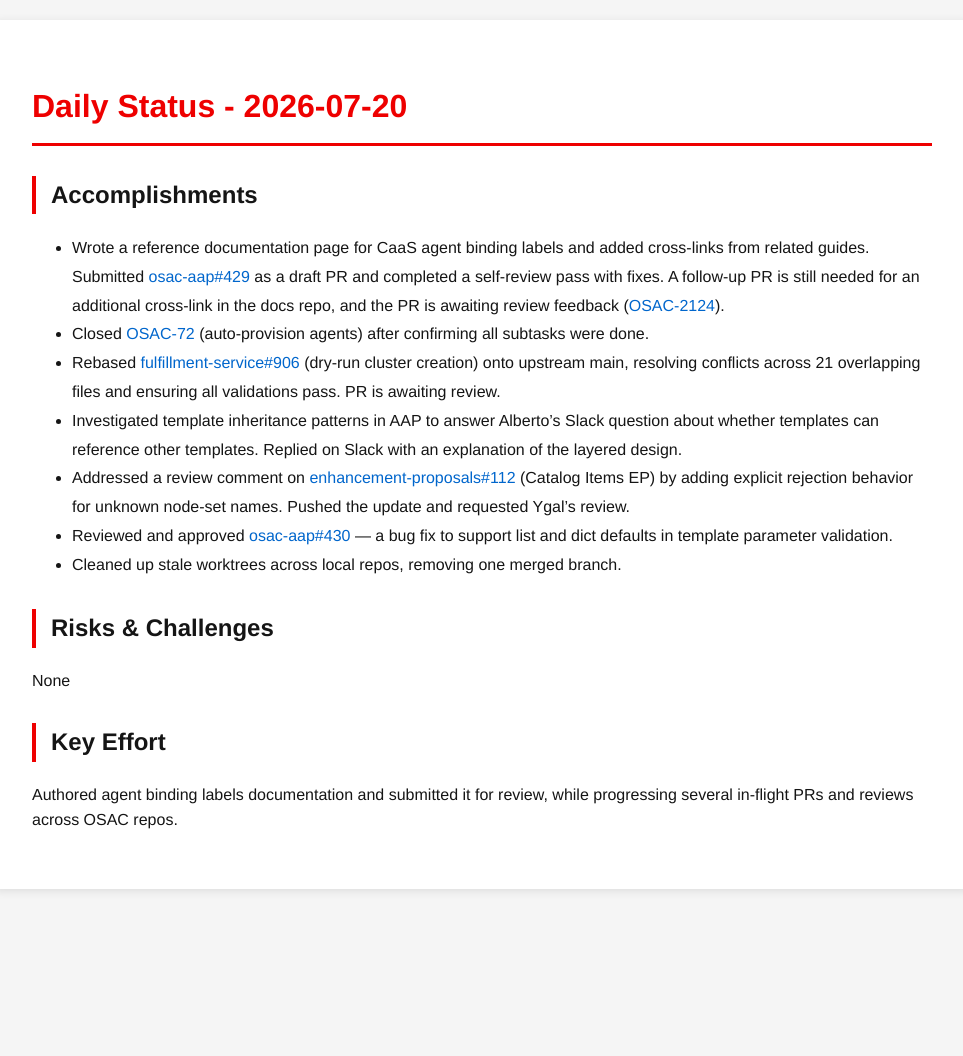
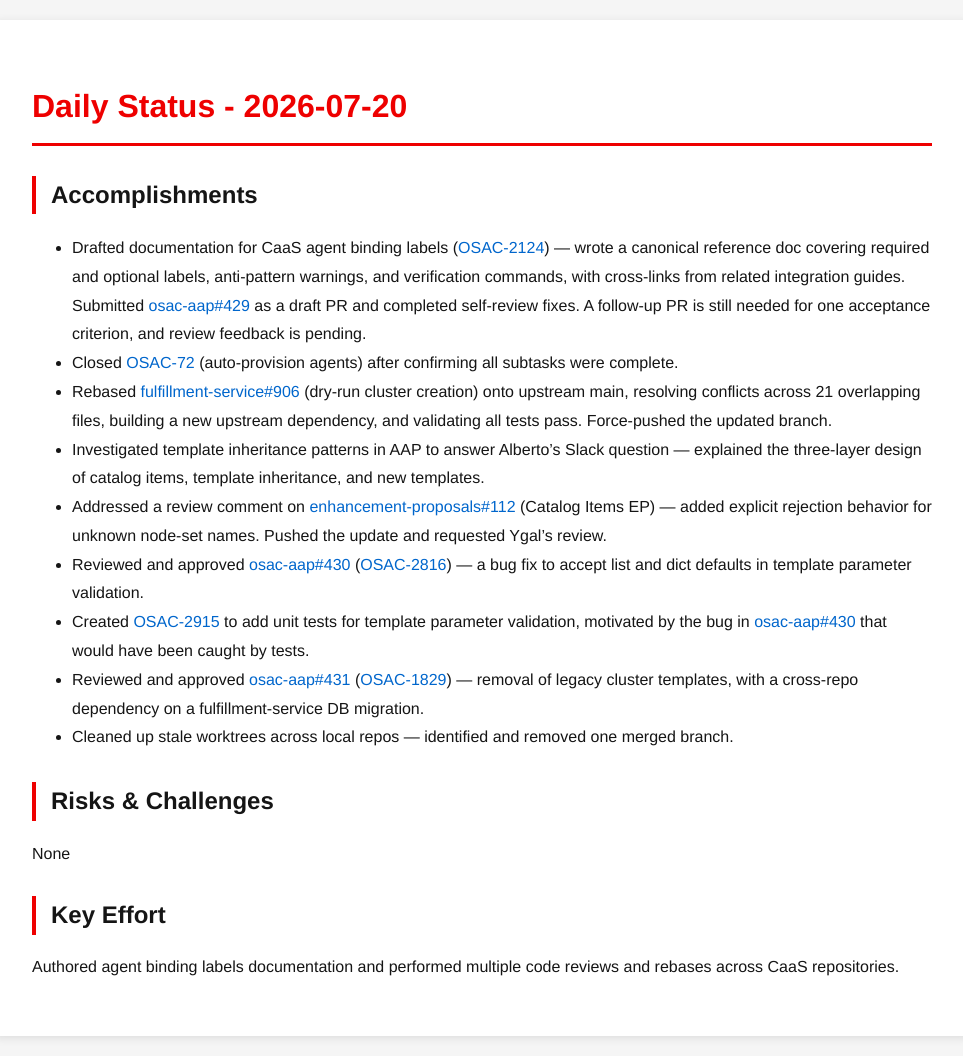
Before and after one commit to tzvatot/daily-status, a Jekyll site: the page built from 2026-07-20.md, in a window 1280 px wide. Shown: the whole page, without its empty margins (158-1121 px from the left). Built offline with Jekyll 4.4.1, drawn with Linux system fonts in a browser that asks for light colours; before the commit the page ends 909 px from its top, so only the background shows below that.

Commit message:
Daily status update - 2026-07-20

```diff
--- a/2026-07-20.md
+++ b/2026-07-20.md
@@ -7,16 +7,18 @@
 # Daily Status - 2026-07-20
 
 ## Accomplishments
-- Wrote a reference documentation page for CaaS agent binding labels and added cross-links from related guides. Submitted [osac-aap#429](https://github.com/osac-project/osac-aap/pull/429) as a draft PR and completed a self-review pass with fixes. A follow-up PR is still needed for an additional cross-link in the docs repo, and the PR is awaiting review feedback ([OSAC-2124](https://redhat.atlassian.net/browse/OSAC-2124)).
-- Closed [OSAC-72](https://redhat.atlassian.net/browse/OSAC-72) (auto-provision agents) after confirming all subtasks were done.
-- Rebased [fulfillment-service#906](https://github.com/osac-project/fulfillment-service/pull/906) (dry-run cluster creation) onto upstream main, resolving conflicts across 21 overlapping files and ensuring all validations pass. PR is awaiting review.
-- Investigated template inheritance patterns in AAP to answer Alberto's Slack question about whether templates can reference other templates. Replied on Slack with an explanation of the layered design.
-- Addressed a review comment on [enhancement-proposals#112](https://github.com/osac-project/enhancement-proposals/pull/112) (Catalog Items EP) by adding explicit rejection behavior for unknown node-set names. Pushed the update and requested Ygal's review.
-- Reviewed and approved [osac-aap#430](https://github.com/osac-project/osac-aap/pull/430) — a bug fix to support list and dict defaults in template parameter validation.
-- Cleaned up stale worktrees across local repos, removing one merged branch.
+- Drafted documentation for CaaS agent binding labels ([OSAC-2124](https://redhat.atlassian.net/browse/OSAC-2124)) — wrote a canonical reference doc covering required and optional labels, anti-pattern warnings, and verification commands, with cross-links from related integration guides. Submitted [osac-aap#429](https://github.com/osac-project/osac-aap/pull/429) as a draft PR and completed self-review fixes. A follow-up PR is still needed for one acceptance criterion, and review feedback is pending.
+- Closed [OSAC-72](https://redhat.atlassian.net/browse/OSAC-72) (auto-provision agents) after confirming all subtasks were complete.
+- Rebased [fulfillment-service#906](https://github.com/osac-project/fulfillment-service/pull/906) (dry-run cluster creation) onto upstream main, resolving conflicts across 21 overlapping files, building a new upstream dependency, and validating all tests pass. Force-pushed the updated branch.
+- Investigated template inheritance patterns in AAP to answer Alberto's Slack question — explained the three-layer design of catalog items, template inheritance, and new templates.
+- Addressed a review comment on [enhancement-proposals#112](https://github.com/osac-project/enhancement-proposals/pull/112) (Catalog Items EP) — added explicit rejection behavior for unknown node-set names. Pushed the update and requested Ygal's review.
+- Reviewed and approved [osac-aap#430](https://github.com/osac-project/osac-aap/pull/430) ([OSAC-2816](https://redhat.atlassian.net/browse/OSAC-2816)) — a bug fix to accept list and dict defaults in template parameter validation.
+- Created [OSAC-2915](https://redhat.atlassian.net/browse/OSAC-2915) to add unit tests for template parameter validation, motivated by the bug in [osac-aap#430](https://github.com/osac-project/osac-aap/pull/430) that would have been caught by tests.
+- Reviewed and approved [osac-aap#431](https://github.com/osac-project/osac-aap/pull/431) ([OSAC-1829](https://redhat.atlassian.net/browse/OSAC-1829)) — removal of legacy cluster templates, with a cross-repo dependency on a fulfillment-service DB migration.
+- Cleaned up stale worktrees across local repos — identified and removed one merged branch.
 
 ## Risks & Challenges
 None
 
 ## Key Effort
-Authored agent binding labels documentation and submitted it for review, while progressing several in-flight PRs and reviews across OSAC repos.
+Authored agent binding labels documentation and performed multiple code reviews and rebases across CaaS repositories.
```
